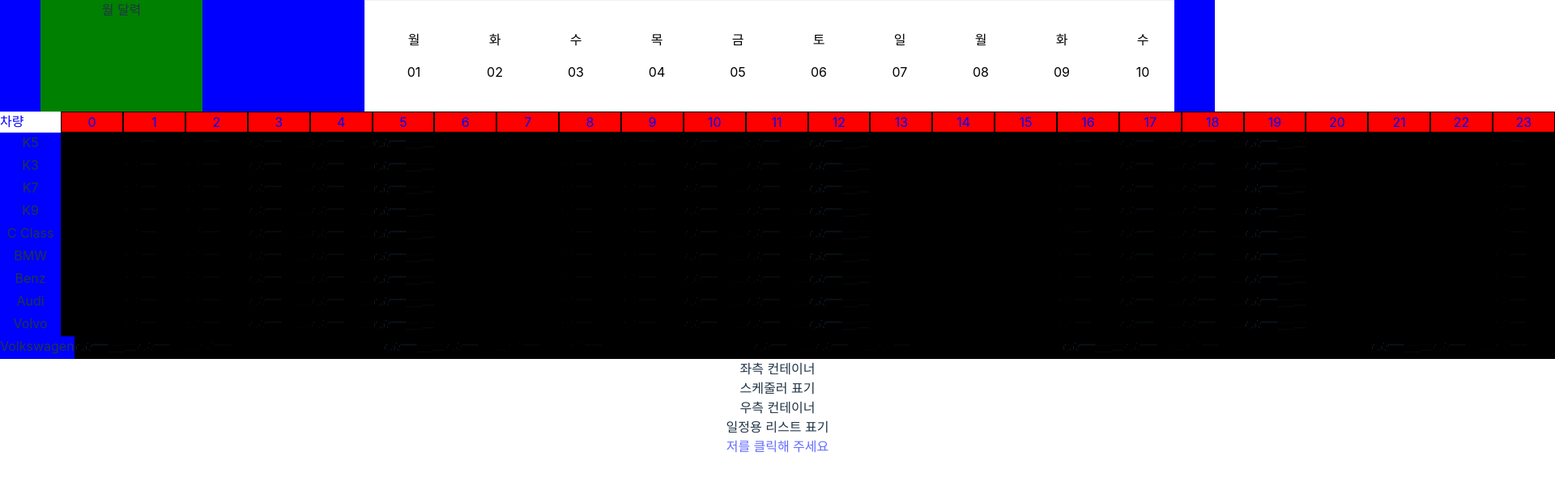
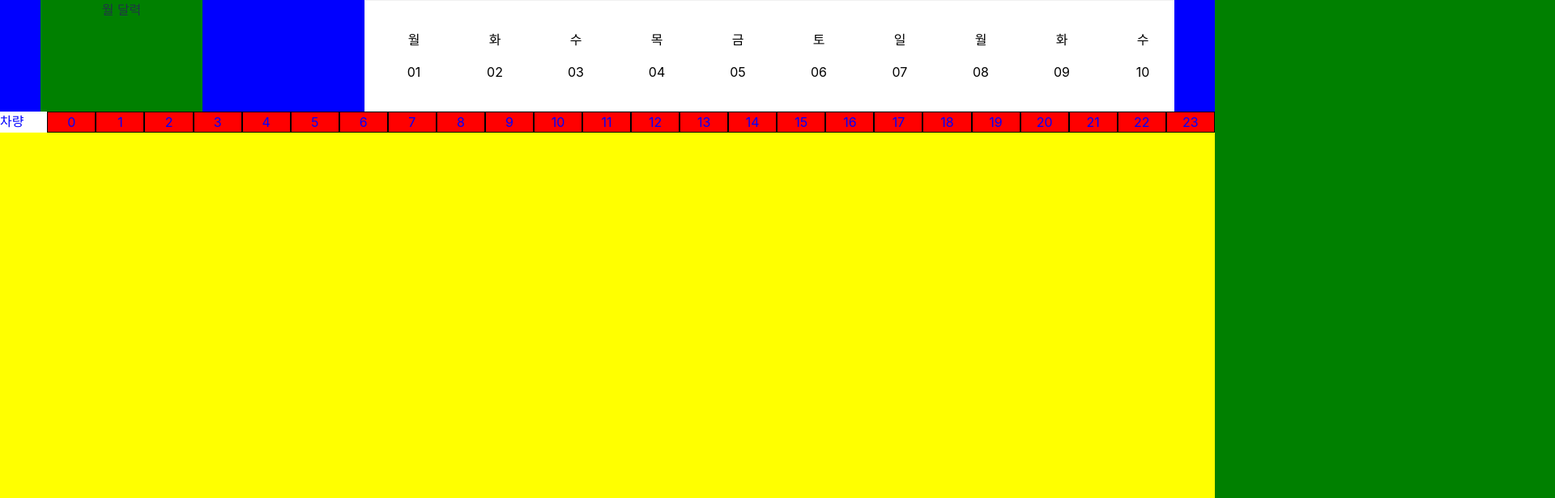
Before and after one commit to JayJHFE/React-Scheduler, a React (Vite) app in the folder PortFolio-vite/: page /scheduler in a window 1280 px wide. Shown: the top 616 px of the page at 81% size, 1920 px wide, since content can reach past the window. Built offline with nearby package versions, Linux system fonts and the light colour scheme.

Commit message:
스케줄러 UI수정

```diff
--- a/PortFolio-vite/src/css/mainStyle.ts
+++ b/PortFolio-vite/src/css/mainStyle.ts
@@ -2,10 +2,13 @@ import styled from "styled-components";
 
 export const Body = styled.div``;
 export const Container = styled.div`
-  width: 1500px;
-  background-color: blue;
-  // overflow: auto;
+  width: 1920px;
+  height: 1080px;
+  background-color: green;
 `;
 export const innerContainer = styled.div`
-  width: 1920px;
+  width: 1500px;
+  background-color: yellow;
+  height: 900px;
+  overflow: auto;
 `;
--- a/PortFolio-vite/src/page/scheduler/index.tsx
+++ b/PortFolio-vite/src/page/scheduler/index.tsx
@@ -9,16 +9,16 @@ export default function Scheduler() {
   return (
     <>
       <S.Container>
+        <S.innerContainer>
           <div
             style={{
               display: "flex",
               flexDirection: "row",
-            backgroundColor: "yellow",
+              backgroundColor: "red",
             }}
           >
             <Calendar />
           </div>
-        <S.innerContainer>
           <div style={{ color: "blue", display: "flex", flexDirection: "row" }}>
             <div
               style={{
@@ -43,7 +43,7 @@ export default function Scheduler() {
               </div>
             ))}
           </div>
-          {data &&
+          {/* {data &&
             data[0].map((vehicle) => (
               <div style={{ display: "flex", flexDirection: "row" }}>
                 <div></div>
@@ -85,15 +85,7 @@ export default function Scheduler() {
                   </div>
                 ))}
               </div>
-            ))}
-          <div>
-            좌측 컨테이너
-            <div>스케줄러 표기</div>
-          </div>
-          <div>
-            우측 컨테이너
-            <div>일정용 리스트 표기</div>
-          </div>
+            ))} */}
         </S.innerContainer>
       </S.Container>
     </>
```
Lines whose indentation alone changed are shown as unchanged.
